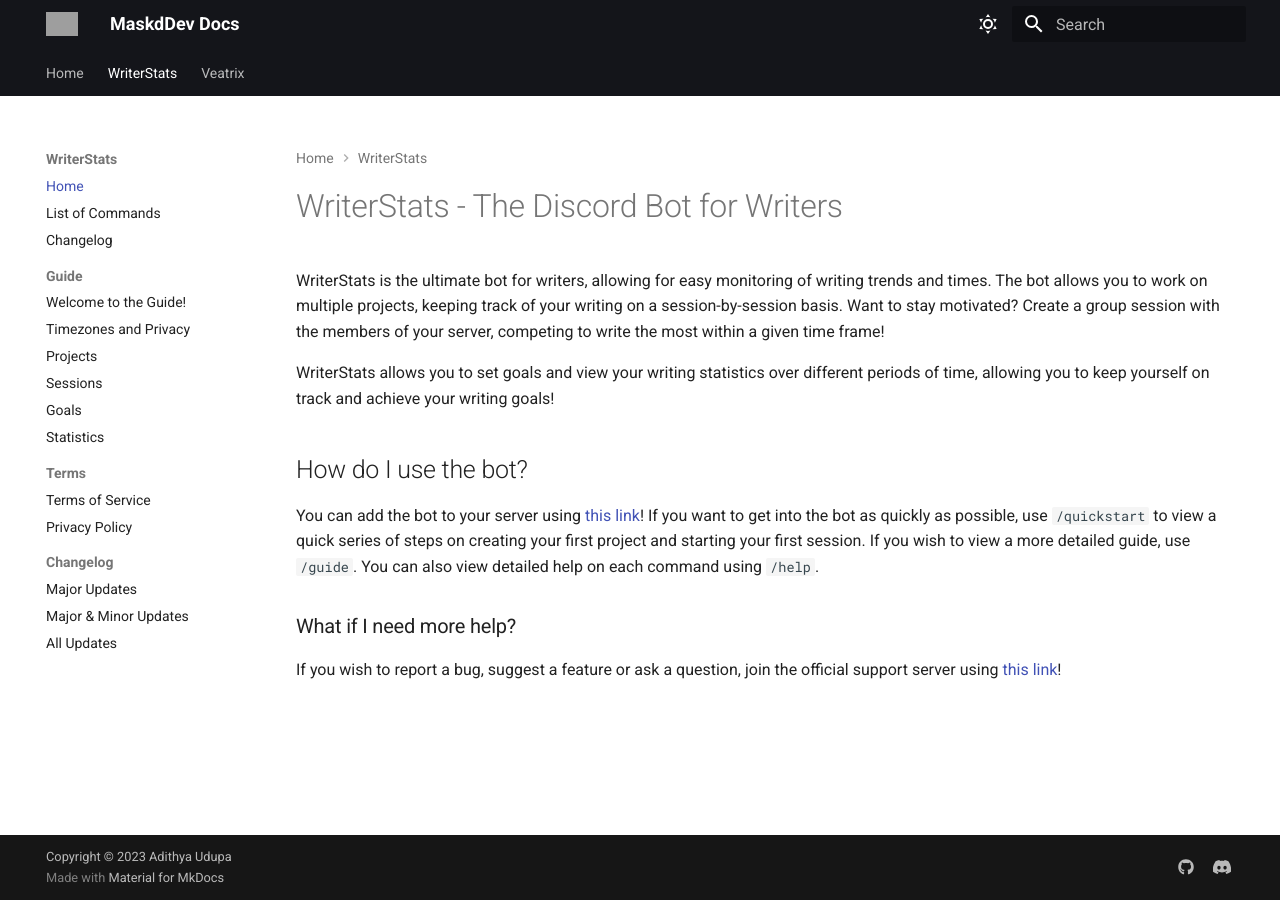
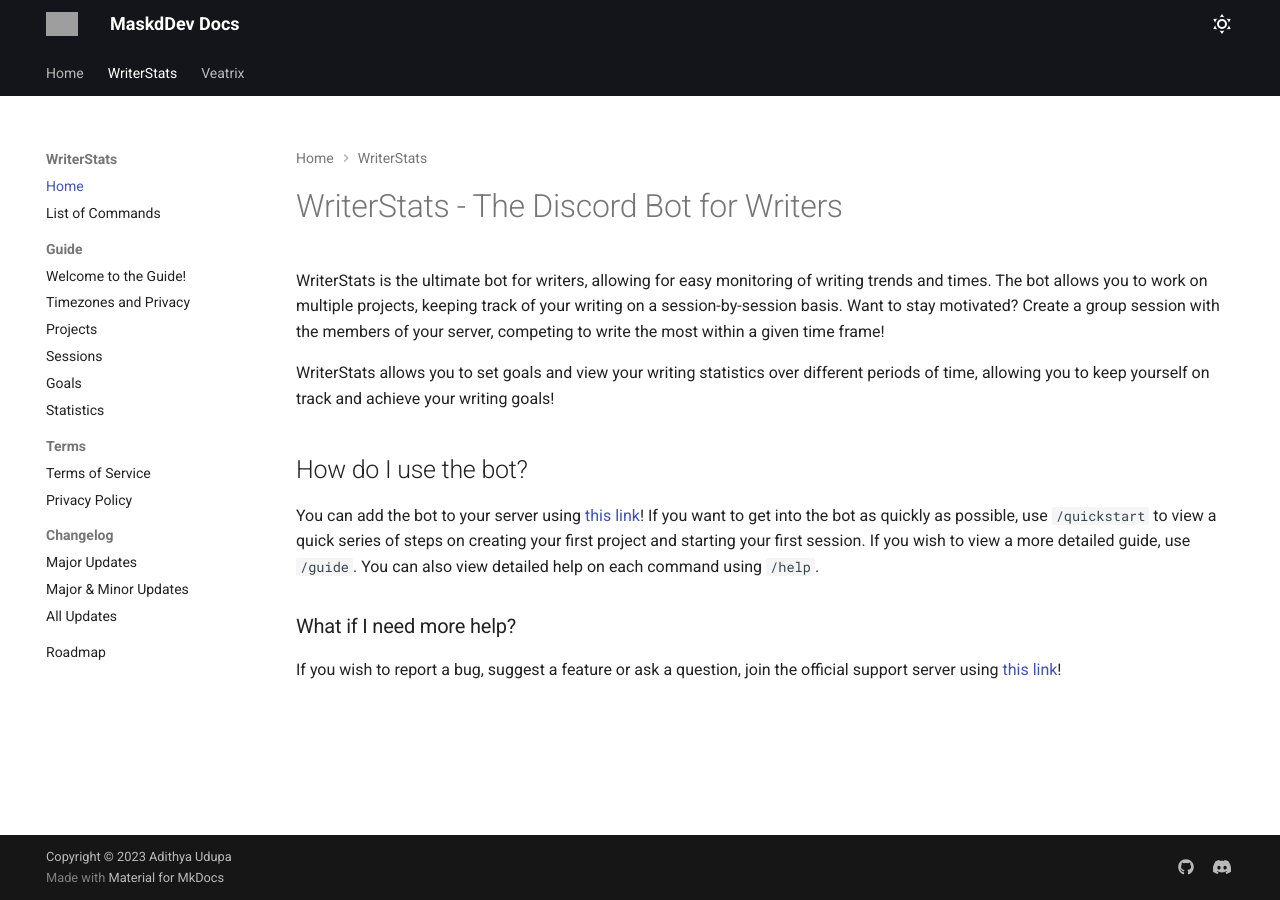
Before and after one commit to MaskdDev/MaskdDev-Docs, an MkDocs documentation site: the page built from docs/writerstats/index.md, in a window 1280 px wide. Built offline with MkDocs 1.6.1 and Material for MkDocs 9.7.7, drawn with Linux system fonts in a browser that asks for light colours; grey boxes are pictures that could not be loaded.

Commit message:
Added roadmap redirect for WS

```diff
--- a/mkdocs.yml
+++ b/mkdocs.yml
@@ -44,7 +44,6 @@
   - WriterStats:
     - Home: writerstats/index.md
     - List of Commands: writerstats/commands.md
-    - Changelog: writerstats/changelog.md
     - Guide:
       - Welcome to the Guide!: writerstats/guide/index.md
       - Timezones and Privacy: writerstats/guide/timezones_and_privacy.md
@@ -59,6 +58,7 @@
       - Major Updates: writerstats/changelog/major.md
       - Major & Minor Updates: writerstats/changelog/minor.md
       - All Updates: writerstats/changelog/index.md
+    - Roadmap: https://maskddev.notion.site/0b3c27630c8a43cea763d3a391d169de?v=ed761e14b48d4896b68617e051ffbd07&pvs=4
 
   - Veatrix:
     - Home: veatrix/index.md
@@ -66,3 +66,8 @@
     - Terms:
       - Terms of Service: veatrix/legal/index.md
       - Privacy Policy: veatrix/legal/privacy.md
+
+plugins:
+  - redirects:
+      redirect_maps:
+          'writerstats/roadmap.md': https://maskddev.notion.site/0b3c27630c8a43cea763d3a391d169de?v=ed761e14b48d4896b68617e051ffbd07&pvs=4
```
